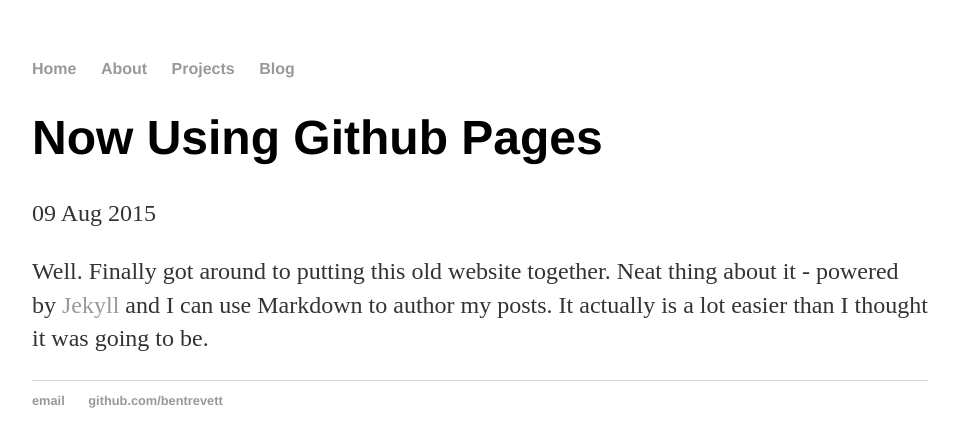
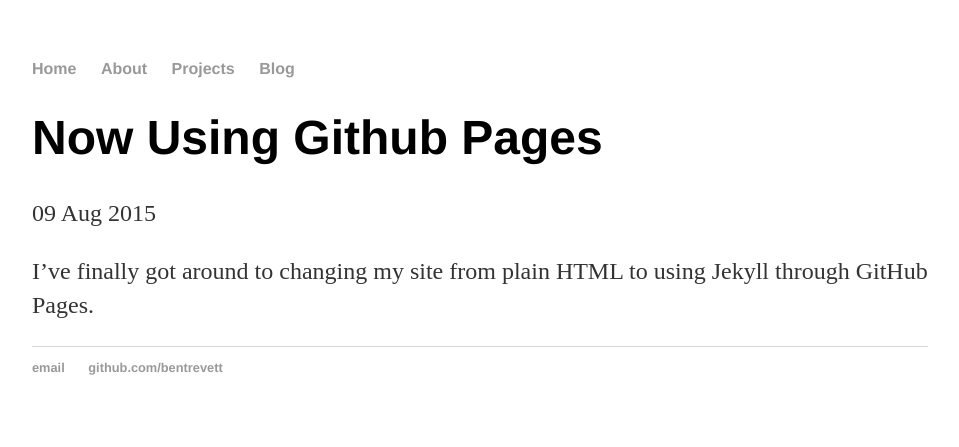
Before and after one commit to bentrevett/bentrevett.github.io, a Jekyll site: the page built from _posts/2015-08-09-now-using-github-pages.md, in a window 1280 px wide. Shown: the top 447 px of the page, without its empty margins (160-1119 px from the left). Built offline with Jekyll 4.4.1, drawn with Linux system fonts in a browser that asks for light colours.

Commit message:
Update 2015-08-09-now-using-github-pages.md

```diff
--- a/_posts/2015-08-09-now-using-github-pages.md
+++ b/_posts/2015-08-09-now-using-github-pages.md
@@ -3,6 +3,4 @@ layout: post
 date: 2015-08-09
 ---
 
-Well. Finally got around to putting this old website together.
-Neat thing about it - powered by [Jekyll](http://jekyllrb.com) and I can use Markdown to author my posts.
-It actually is a lot easier than I thought it was going to be.
+I've finally got around to changing my site from plain HTML to using Jekyll through GitHub Pages.
```
